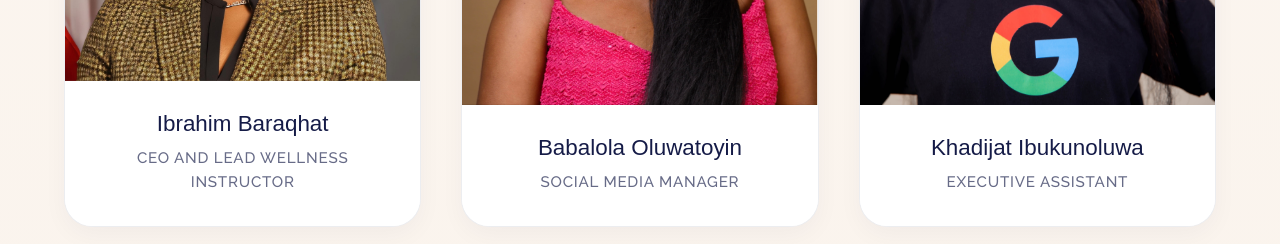
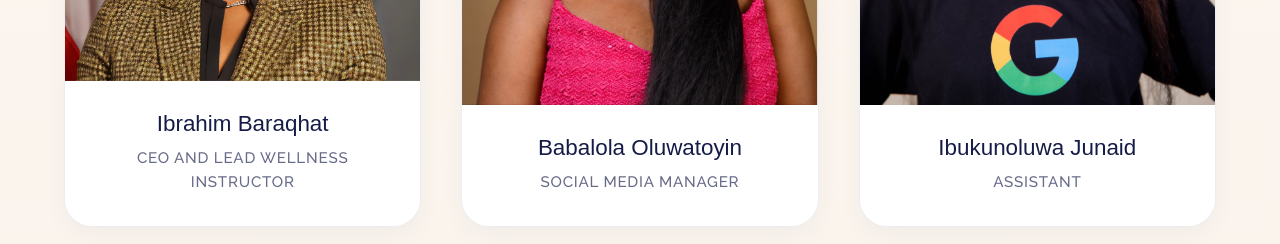
Before and after one commit to SpinWellness-and-Yoga/web, a Next.js app: page /team in a window 1280 px wide. Shown: the part 820-1064 px from the top of the page. Built offline with nearby package versions, Linux system fonts and the light colour scheme; a web font is replaced by a local one.

Commit message:
Update page.tsx

```diff
--- a/app/team/page.tsx
+++ b/app/team/page.tsx
@@ -15,13 +15,13 @@ const teamMembers = [
     name: 'Babalola Oluwatoyin',
     role: 'Social Media Manager',
     image: '/team-babalola-oluwatoyin.png',
-    bio: 'Oluwatoyin brings creativity and strategic vision to our social media presence, crafting content that resonates with our community and amplifies our wellness mission. With a keen eye for design and storytelling, she ensures our message reaches and inspires those seeking holistic workplace wellness solutions.',
+    bio: 'Oluwatoyin brings creativity and strategic vision to our social media presence, crafting content that resonates with our community and amplifies our wellness mission. With a keen eye for design and storytelling, she ensures our message reaches and inspires those seeking holistic workplace wellness solutions. Responsible for maintaining the organisation\'s online presence and coordinating content across its digital platforms.',
   },
   {
-    name: 'Khadijat Ibukunoluwa',
-    role: 'Executive Assistant',
+    name: 'Ibukunoluwa Junaid',
+    role: 'Assistant',
     image: '/team-ibukunoluwa-junaid-khadijat.jpg',
-    bio: 'Khadijat provides essential organizational support and ensures smooth operations across all aspects of SpinWellness & Yoga. Her attention to detail and proactive approach helps our team stay focused on delivering exceptional wellness experiences to our clients.',
+    bio: 'Khadijat provides essential organizational support and ensures smooth operations across all aspects of SpinWellness & Yoga. Her attention to detail and proactive approach helps our team stay focused on delivering exceptional wellness experiences to our clients. My role is to ensure the smooth operation of all Spin Wellness and Yoga activities. When I\'m not organizing or conducting research, you can find me lost in fiction.',
   },
   {
     name: 'Babalola Opeyemi',
```
